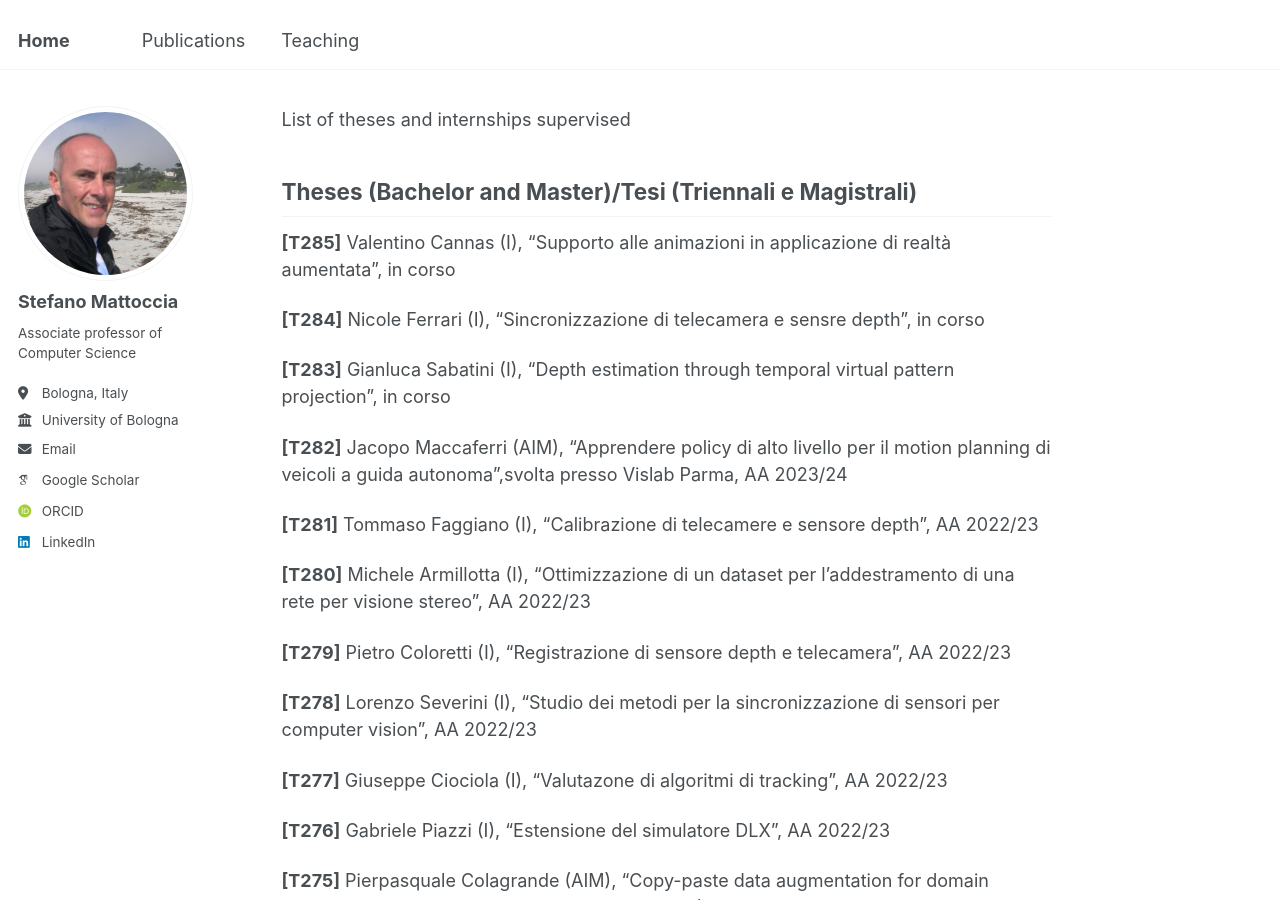
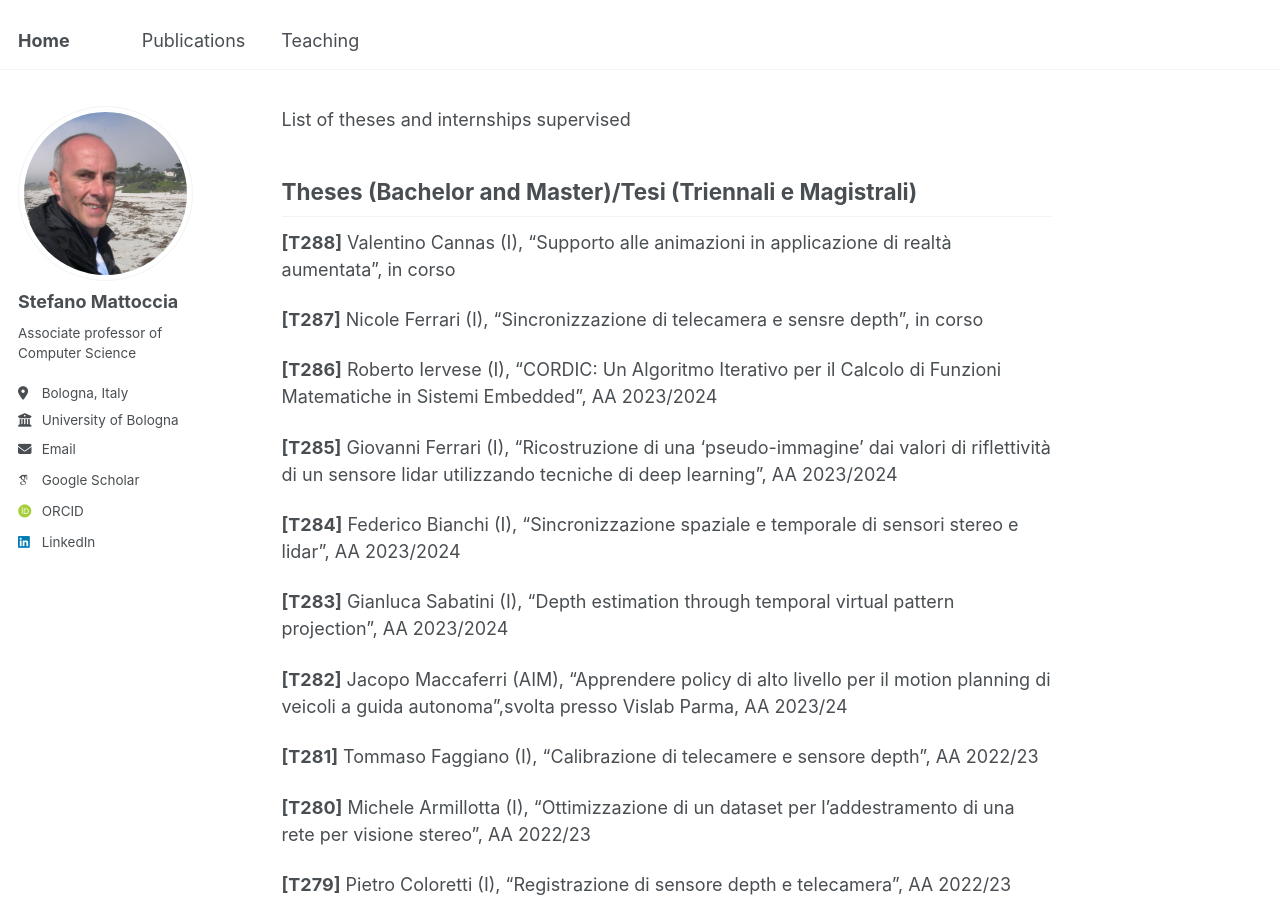
Before and after one commit to stefanomattoccia/stefanomattoccia.github.io, a Jekyll site: the page built from _pages/theses.md, in a window 1280 px wide and 900 px high. Built offline with Jekyll 4.4.1, drawn with Linux system fonts in a browser that asks for light colours; some web fonts are replaced; some of the changed text lies outside the part shown.

Commit message:
Update theses.md

```diff
--- a/_pages/theses.md
+++ b/_pages/theses.md
@@ -12,13 +12,17 @@ List of theses and internships supervised
 Theses (Bachelor and Master)/Tesi (Triennali e Magistrali)
 ------
 
+**[T288]** Valentino Cannas (I), “Supporto alle animazioni in applicazione di realtà aumentata”, in corso
 
+**[T287]** Nicole Ferrari (I), “Sincronizzazione di telecamera e sensre depth”, in corso
 
-**[T285]** Valentino Cannas (I), “Supporto alle animazioni in applicazione di realtà aumentata”, in corso
+**[T286]** Roberto Iervese (I), “CORDIC: Un Algoritmo Iterativo per il Calcolo di Funzioni Matematiche in Sistemi Embedded”, AA 2023/2024
 
-**[T284]** Nicole Ferrari (I), “Sincronizzazione di telecamera e sensre depth”, in corso
+**[T285]** Giovanni Ferrari (I), "Ricostruzione di una 'pseudo-immagine' dai valori di riflettività di un sensore lidar utilizzando tecniche di deep learning", AA 2023/2024
 
-**[T283]** Gianluca Sabatini (I), “Depth estimation through temporal virtual pattern projection”, in corso
+**[T284]** Federico Bianchi (I), "Sincronizzazione spaziale e temporale di sensori stereo e lidar", AA 2023/2024
+
+**[T283]** Gianluca Sabatini (I), “Depth estimation through temporal virtual pattern projection”, AA 2023/2024
 
 **[T282]** Jacopo Maccaferri (AIM), “Apprendere policy di alto livello per il motion planning di veicoli a guida autonoma”,svolta presso Vislab Parma, AA 2023/24
 
@@ -72,7 +76,7 @@ Theses (Bachelor and Master)/Tesi (Triennali e Magistrali)
 
 **[T257]** Guglielmo Palaferri (I), “Porting di un algoritmo per la stima del flusso ottico su smartphone Android”, AA 2020/21
 
-**[T256]** Filippo Comastri (I), “Estensione di un simulatore del processore DLX”, i AA 2020/21
+**[T256]** Filippo Comastri (I), “Estensione di un simulatore del processore DLX”, AA 2020/21
 
 **[T255]** Francesco Olivo (I), “Analisi di nuvole di punti generate da un sistema per stima depth da singola telecamera”, AA 2020/21
 
```
